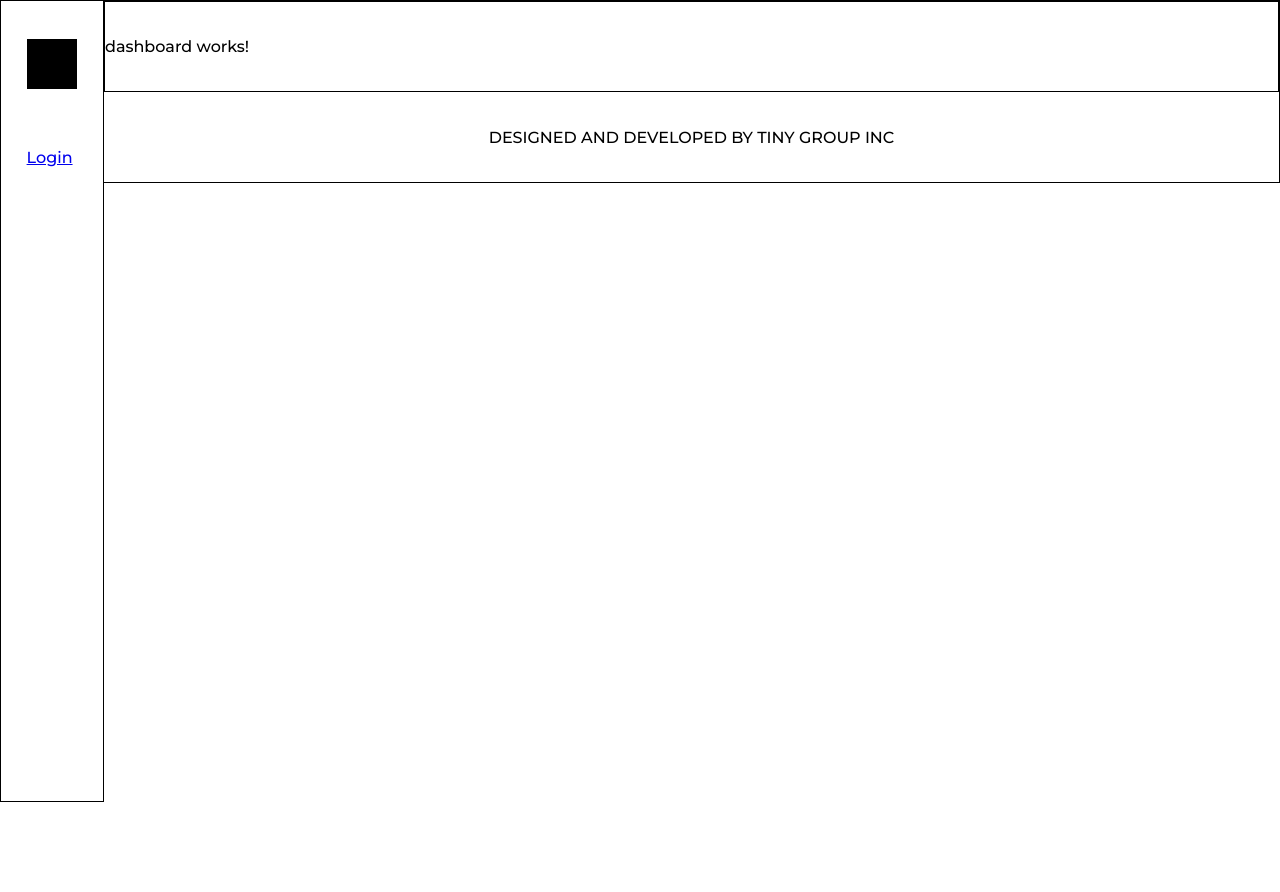
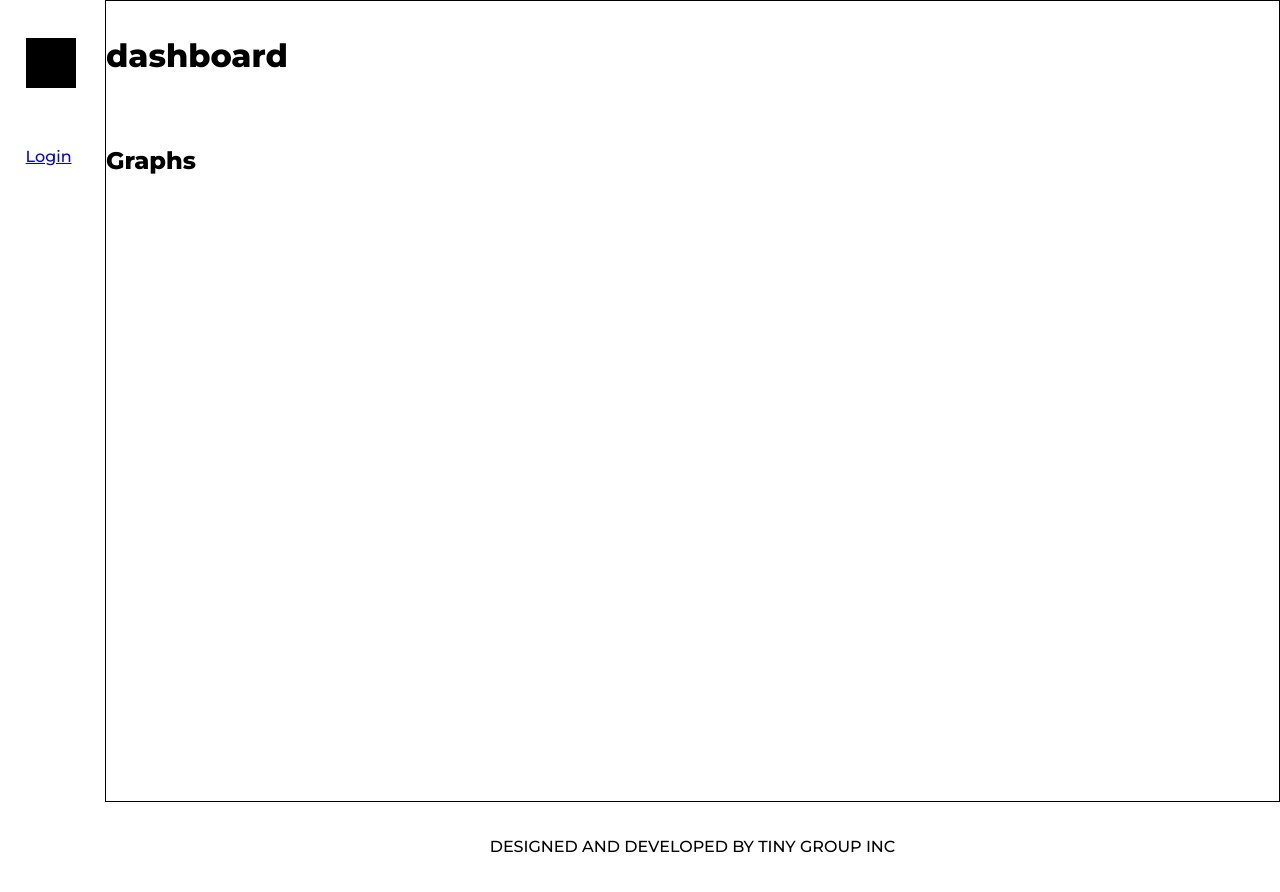
Before and after one commit to Katherine-svg/pomodoro_app, an Angular app in the folder frontend/pomodoro/: page /dashboard in a window 1280 px wide. Before the commit the page ends 800 px from the top, so only its background shows below. Built offline with nearby package versions, Linux system fonts and the light colour scheme.

Commit message:
fixing layout positioning

```diff
--- a/frontend/pomodoro/src/app/app.component.css
+++ b/frontend/pomodoro/src/app/app.component.css
@@ -3,18 +3,12 @@ app-navbar {
   width: 8%;
   height: 100vh;
   left: 0;
-  border: solid 1px black;
 }
 
 #positioning {
   position: absolute;
   right: 0;
   width: 91.8%;
-  border: solid 1px black;
-}
-
-#feed {
-  border: solid 1px black;
 }
 
 app-footer {
--- a/frontend/pomodoro/src/app/app.module.ts
+++ b/frontend/pomodoro/src/app/app.module.ts
@@ -15,6 +15,7 @@ import { ArchiveComponent } from './components/core-appservices/archive/archive.
 import { TasksComponent } from './components/core-appservices/tasks/tasks.component';
 import { DashboardComponent } from './components/account/dashboard/dashboard.component';
 import { LogoutComponent } from './components/account/logout/logout.component';
+
 
 @NgModule({
   declarations: [
--- a/frontend/pomodoro/src/app/components/account/acc-settings/acc-settings.component.html
+++ b/frontend/pomodoro/src/app/components/account/acc-settings/acc-settings.component.html
@@ -1,4 +1,4 @@
-
+<div id="background">
 <h1>Account settings</h1>
 
 <h2>Username</h2>
@@ -10,3 +10,5 @@
 <h6>disable account</h6>
 
 <h6>delete account</h6>
+
+</div>
--- a/frontend/pomodoro/src/app/components/account/dashboard/dashboard.component.css
+++ b/frontend/pomodoro/src/app/components/account/dashboard/dashboard.component.css
@@ -1,3 +1,3 @@
-:host {
-    min-height: 100vh;
-}
+#background {
+    border: solid 1px black;
+  }
--- a/frontend/pomodoro/src/app/components/account/dashboard/dashboard.component.html
+++ b/frontend/pomodoro/src/app/components/account/dashboard/dashboard.component.html
@@ -1 +1,11 @@
-<p>dashboard works!</p>
+<div id="background">
+
+    <h1>dashboard</h1>
+
+    <div>
+
+        <h2>Graphs</h2>
+
+    </div>
+
+</div>
--- a/frontend/pomodoro/src/app/components/account/login/login.component.html
+++ b/frontend/pomodoro/src/app/components/account/login/login.component.html
@@ -1,3 +1,4 @@
+<div id="background">
 <div class="formDiv">
 <h1>Login</h1>
 <form #f="ngForm" (ngSubmit)="login(f)" novalidate>
@@ -27,3 +28,4 @@
     <button>register</button>
 </form>
 </div>
+</div>
--- a/frontend/pomodoro/src/app/components/account/logout/logout.component.html
+++ b/frontend/pomodoro/src/app/components/account/logout/logout.component.html
@@ -1 +1,3 @@
+<div id="background">
 <h1>You have been logged out!</h1>
+</div>
--- a/frontend/pomodoro/src/app/components/core-appservices/pomodoro-clock/pomodoro-clock.component.css
+++ b/frontend/pomodoro/src/app/components/core-appservices/pomodoro-clock/pomodoro-clock.component.css
@@ -9,6 +9,10 @@
     margin: 5% auto;
     padding: 4%;
 }
+
+#background {
+    border: solid 1px black;
+  }
 
 p {
     text-align: center;
--- a/frontend/pomodoro/src/app/components/core-appservices/pomodoro-clock/pomodoro-clock.component.html
+++ b/frontend/pomodoro/src/app/components/core-appservices/pomodoro-clock/pomodoro-clock.component.html
@@ -1,3 +1,4 @@
+<div id="background">
 <div class="formDiv" *ngIf="goal == null; else elseBlock">
     <form #f="ngForm" (ngSubmit)="saveTask(f)" novalidate>
 
@@ -25,3 +26,5 @@
 </ng-template>
 </div>
 </ng-template>
+
+</div>
--- a/frontend/pomodoro/src/app/components/core-appservices/tasks/tasks.component.html
+++ b/frontend/pomodoro/src/app/components/core-appservices/tasks/tasks.component.html
@@ -1,3 +1,4 @@
+<div id="background">
 <h1>To do list</h1>
 
 <h2>Pending tasks</h2>
@@ -10,3 +11,5 @@
     <th>comments</th>
 </table>
 <h2>Completed tasks</h2>
+
+</div>
--- a/frontend/pomodoro/src/styles.css
+++ b/frontend/pomodoro/src/styles.css
@@ -40,3 +40,9 @@ input {
     margin: 8px 0;
     box-sizing: border-box;
   }
+
+  /* background size */
+
+  #background {
+    min-height: 100vh;
+  }
```
